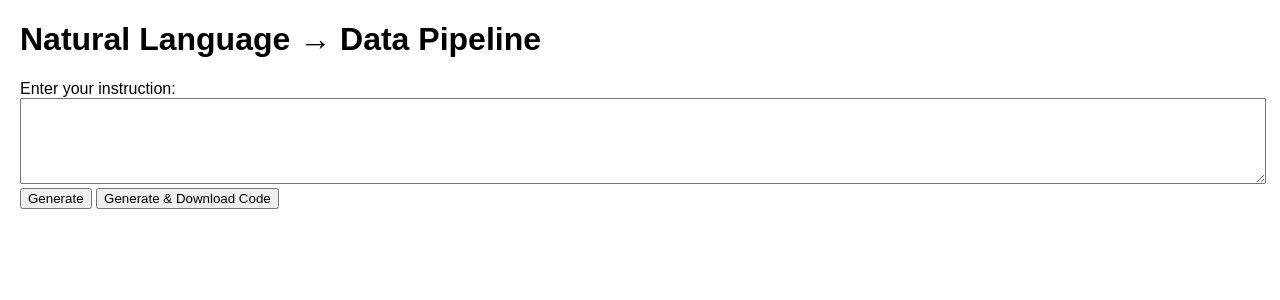
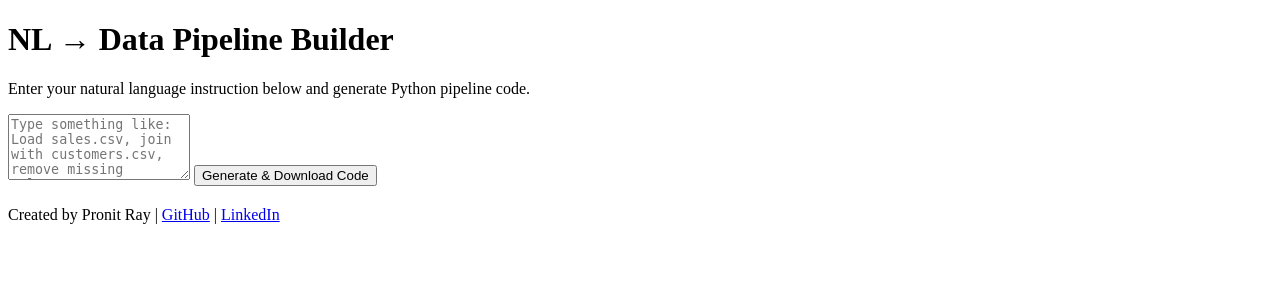
Before and after one commit to ptz07/nl-data-pipeline, a Flask app: page / in a window 1280 px wide. Shown: the top 300 px of the page. Run offline with Flask 3, Linux system fonts and the light colour scheme.

Commit message:
Update index.html

```diff
--- a/templates/index.html
+++ b/templates/index.html
@@ -1,37 +1,45 @@
 <!DOCTYPE html>
-<html>
+<html lang="en">
 <head>
-    <title>Natural Language to Data Pipeline</title>
-    <style>
-        body { font-family: Arial, sans-serif; margin: 20px; }
-        textarea { width: 100%; height: 80px; }
-        .box { margin-top: 20px; padding: 10px; border: 1px solid #ccc; }
-        pre { background: #f8f8f8; padding: 10px; }
-    </style>
+    <meta charset="UTF-8">
+    <meta name="viewport" content="width=device-width, initial-scale=1.0">
+    <title>NL → Data Pipeline</title>
+    <!-- Link to the new CSS -->
+    <link rel="stylesheet" type="text/css" href="{{ url_for('static', filename='css/style.css') }}">
 </head>
 <body>
-    <h1>Natural Language → Data Pipeline</h1>
-    <form method="post">
-        <label>Enter your instruction:</label><br>
-        <textarea name="instruction"></textarea><br>
-        <button type="submit" name="generate">Generate</button>
-        <button type="submit" name="download">Generate & Download Code</button>
-    </form>
 
-    {% if steps %}
-    <div class="box">
-        <h2>Steps Understood:</h2>
-        <ul>
-            {% for step in steps %}
-            <li>{{ step }}</li>
-            {% endfor %}
-        </ul>
+    <div class="container">
+        <h1>NL → Data Pipeline Builder</h1>
+        <p>Enter your natural language instruction below and generate Python pipeline code.</p>
+
+        <!-- Input area -->
+        <textarea id="nl_input" rows="4" placeholder="Type something like: Load sales.csv, join with customers.csv, remove missing values, save as output.csv"></textarea>
+
+        <!-- Generate button -->
+        <button onclick="generatePipeline()">Generate & Download Code</button>
+
+        <!-- Results area -->
+        <div id="results" style="margin-top:20px; white-space: pre-wrap;"></div>
     </div>
 
-    <div class="box">
-        <h2>Generated Python Code:</h2>
-        <pre>{{ code }}</pre>
-    </div>
-    {% endif %}
+    <!-- Footer -->
+    <footer>
+        Created by Pronit Ray |
+        <a href="https://github.com/ptz07" target="_blank">GitHub</a> |
+        <a href="https://www.linkedin.com/feed/" target="_blank">LinkedIn</a>
+    </footer>
+
+    <!-- Optional JS for showing results -->
+    <script>
+        function generatePipeline() {
+            const input = document.getElementById('nl_input').value;
+            const results = document.getElementById('results');
+
+            // Dummy output, replace with Flask backend call
+            results.textContent = "Generated Python code for:\n" + input;
+        }
+    </script>
+
 </body>
 </html>
```
